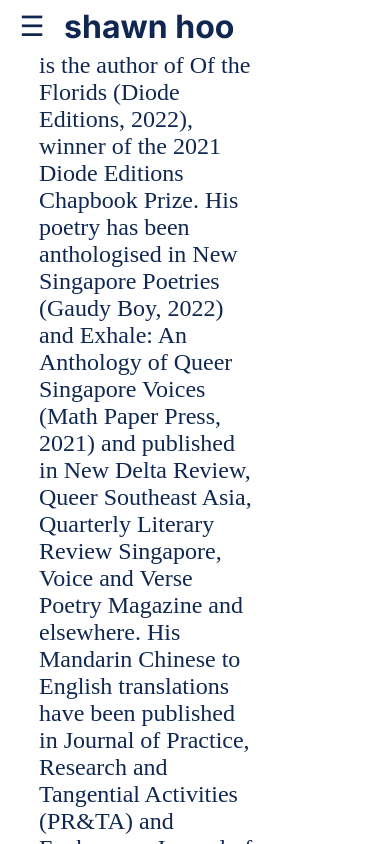
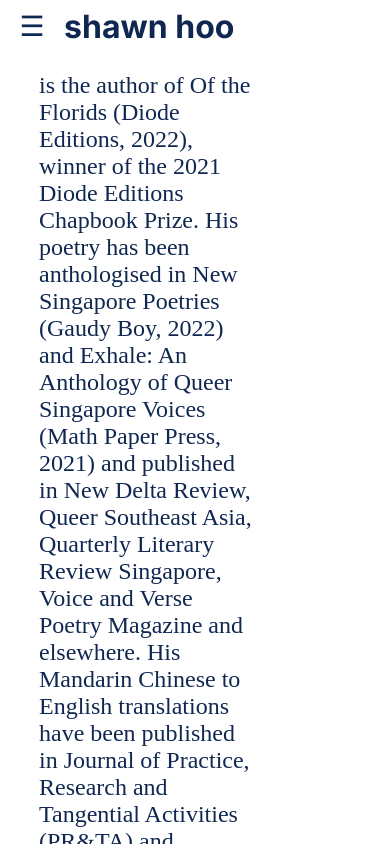
Before and after one commit to Darren-Loh/shawn-hoo-portfolio-web, a React (Create React App) app: page /about in a window 390 px wide. Shown: the top 844 px of the page. Built offline with nearby package versions, Linux system fonts and the light colour scheme; no server answers; data requests are answered from the project's data file.

Commit message:
increased padding for all sites

```diff
--- a/src/Components/CSS/About.css
+++ b/src/Components/CSS/About.css
@@ -1,6 +1,6 @@
 .bodyStyle {
     margin-top: 64px;
-    padding-top: 20px;
+    padding-top: 40px;
     font-weight: 400px;
     font-size: 48px;
     color: #102851;
@@ -11,7 +11,7 @@
 @media (max-width: 480px) {
     .bodyStyle {
         margin-top: 32px;
-        padding-top: 20px;
+        padding-top: 40px;
         font-weight: 400px;
         font-size: 24px;
         color: #102851;
--- a/src/Components/CSS/Book.css
+++ b/src/Components/CSS/Book.css
@@ -2,7 +2,7 @@
     display: grid;
     grid-template-columns: 1fr 1fr;
     margin-top: 64px;
-    padding-top: 20px;
+    padding-top: 40px;
     height: 60%;
 }
 
--- a/src/Components/blog/BlogPage.css
+++ b/src/Components/blog/BlogPage.css
@@ -2,7 +2,7 @@
 
 .blogPageOuter{
   margin-top: 64px;
-  padding-top: 20px;
+  padding-top: 40px;
 }
 
 .blogPostContainer{
```
